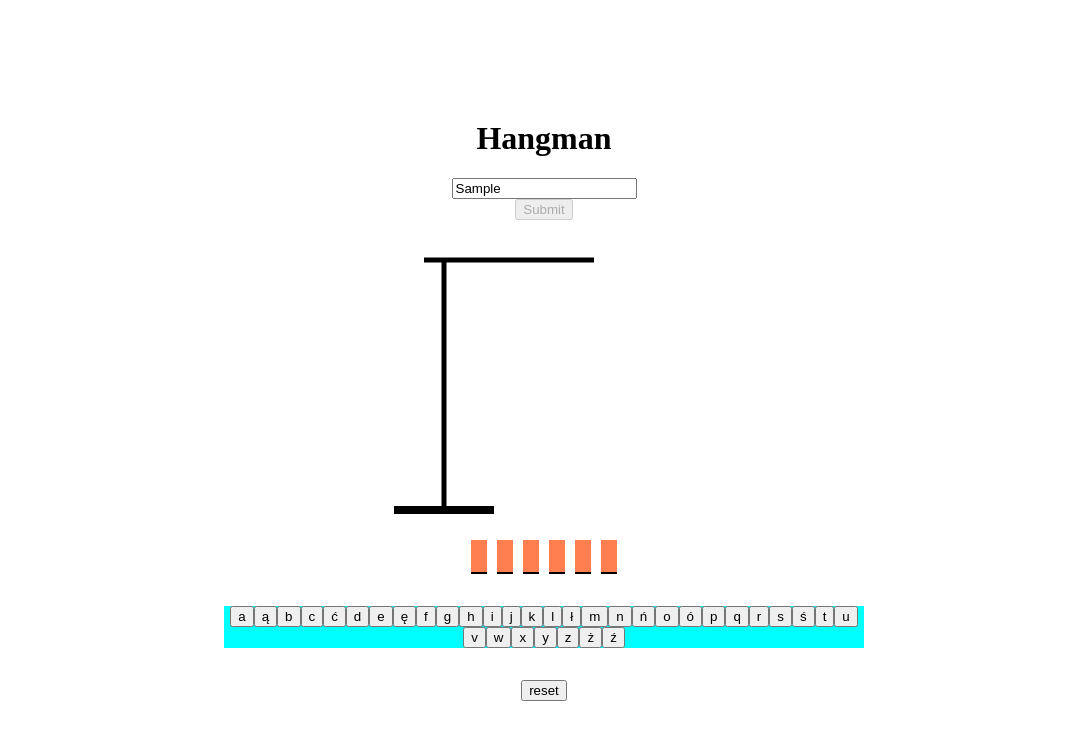
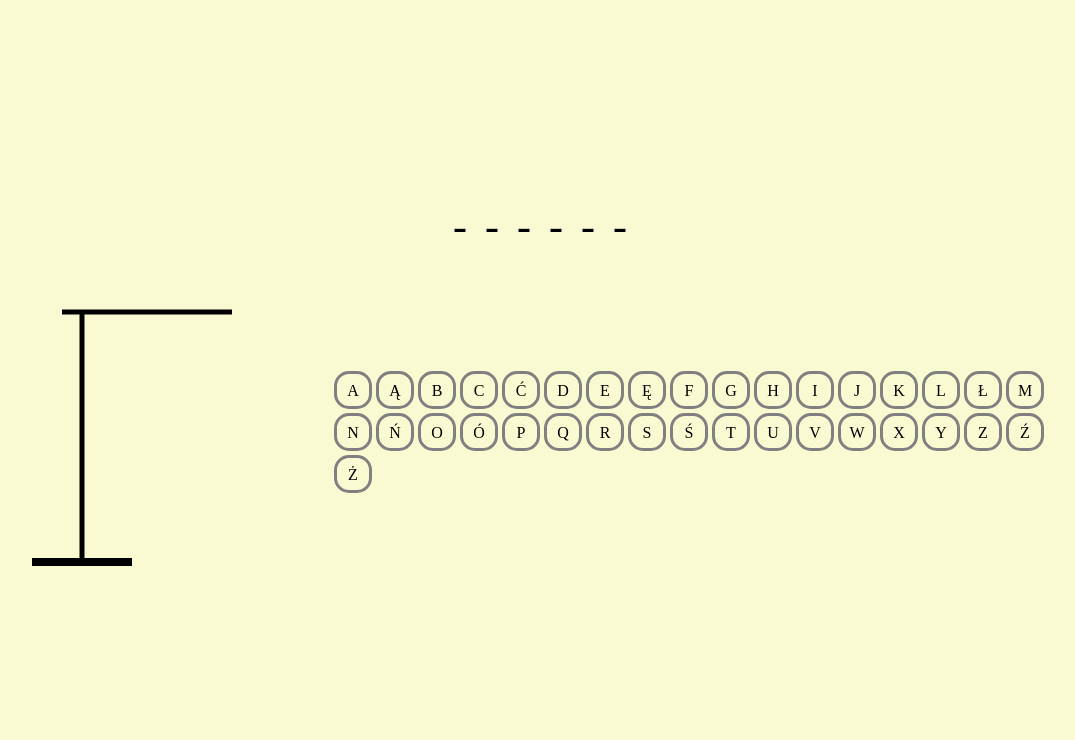
Before and after one commit to bug-end/hangman-game, a plain HTML site: page index.html in a window 1280 px wide. Both pictures are taken after typing "Sample" into the empty fields and a click on the input "Submit". Shown: the whole page, without its empty margins (96-1171 px from the left). Drawn offline with Linux system fonts and the light colour scheme.

Commit message:
change of concept a fundamental change in the concept of functionality

```diff
--- a/index.html
+++ b/index.html
@@ -10,69 +10,28 @@
 <body>
 	<div class="container">
 
-		<h1>Hangman</h1>
-
+		<div id="input_box">
 			<input type="text" id="word" name="word" placeholder="type in your word">
 			<input type="submit" id="submit_button" value="Submit">
-
+		</div>
+		<div id="answer_box"></div>
+		<div class="row">
 			<div class="gallows">
 				<svg height="300" width="300">
 	  				<line class="base" x1="0" y1="290" x2="100" y2="290" stroke="#000" stroke-width="8" />
 	  				<line class="vertical_rod" x1="50" y1="40" x2="50" y2="290" stroke="#000" stroke-width="5" />
 	  				<line class="horizontal_rod" x1="30" y1="40" x2="200" y2="40" stroke="#000" stroke-width="5" />
-  				<circle data-type="svg_element" class="head display_off" cx="170" cy="120" r="25" stroke="black" stroke-width="3" fill="none" />
-  				<line data-type="svg_element" class="core display_off" x1="170" y1="145" x2="170" y2="210" stroke="#000" stroke-width="3" />
-  				<line data-type="svg_element" class="leg_right display_off" x1="170" y1="210" x2="180" y2="265" stroke="#000" stroke-width="3" />
-  				<line data-type="svg_element" class="leg_left display_off" x1="170" y1="210" x2="160" y2="265" stroke="#000" stroke-width="3" />
-  				<line data-type="svg_element" class="arm_right display_off" x1="170" y1="160" x2="185" y2="215" stroke="#000" stroke-width="3" />
-  				<line data-type="svg_element" class="arm_left display_off" x1="170" y1="160" x2="155" y2="215" stroke="#000" stroke-width="3" />
-  				<line data-type="svg_element" class="rope display_off" x1="170" y1="40" x2="170" y2="95" stroke="#000" stroke-width="3" />
+	  				<circle data-type="svg_element" class="head display" cx="170" cy="120" r="25" stroke="black" stroke-width="3" fill="none" />
+	  				<line data-type="svg_element" class="core display" x1="170" y1="145" x2="170" y2="210" stroke="#000" stroke-width="3" />
+	  				<line data-type="svg_element" class="leg_right display" x1="170" y1="210" x2="180" y2="265" stroke="#000" stroke-width="3" />
+	  				<line data-type="svg_element" class="leg_left display" x1="170" y1="210" x2="160" y2="265" stroke="#000" stroke-width="3" />
+	  				<line data-type="svg_element" class="arm_right display" x1="170" y1="160" x2="185" y2="215" stroke="#000" stroke-width="3" />
+	  				<line data-type="svg_element" class="arm_left display" x1="170" y1="160" x2="155" y2="215" stroke="#000" stroke-width="3" />
+	  				<line data-type="svg_element" class="rope display" x1="170" y1="40" x2="170" y2="95" stroke="#000" stroke-width="3" />
 				</svg>
 			</div>
-
-		<div class="answer_box">
-
+			<div id="letter_box"></div>
 		</div>
-
-		<div class="letters">
-			<button class="letters__item">a</button>
-			<button class="letters__item">ą</button>
-			<button class="letters__item">b</button>
-			<button class="letters__item">c</button>
-			<button class="letters__item">ć</button>
-			<button class="letters__item">d</button>
-			<button class="letters__item">e</button>
-			<button class="letters__item">ę</button>
-			<button class="letters__item">f</button>
-			<button class="letters__item">g</button>
-			<button class="letters__item">h</button>
-			<button class="letters__item">i</button>
-			<button class="letters__item">j</button>
-			<button class="letters__item">k</button>
-			<button class="letters__item">l</button>
-			<button class="letters__item">ł</button>
-			<button class="letters__item">m</button>
-			<button class="letters__item">n</button>
-			<button class="letters__item">ń</button>
-			<button class="letters__item">o</button>
-			<button class="letters__item">ó</button>
-			<button class="letters__item">p</button>
-			<button class="letters__item">q</button>
-			<button class="letters__item">r</button>
-			<button class="letters__item">s</button>
-			<button class="letters__item">ś</button>
-			<button class="letters__item">t</button>
-			<button class="letters__item">u</button>
-			<button class="letters__item">v</button>
-			<button class="letters__item">w</button>
-			<button class="letters__item">x</button>
-			<button class="letters__item">y</button>
-			<button class="letters__item">z</button>
-			<button class="letters__item">ż</button>
-			<button class="letters__item">ź</button>
-		</div>
-
-		<button class="reset_button">reset</button>
 
 	</div>
 
--- a/script.js
+++ b/script.js
@@ -1,45 +1,90 @@
 const input = document.getElementById('word');
 const submit = document.getElementById('submit_button');
 const gallows = document.querySelector('.gallows');
-const answer = document.querySelector('.answer_box');
-const letters = document.querySelector('.letters');
 const reset = document.querySelector('.reset_button');
+const inputBox = document.getElementById('input_box');
+let mistakes = 0;
+let puzzle; // zmienna globalna z wartością przypisywaną po kliknięciu w przycisk submit
+let blanks = '';
+const alphabet = 'AĄBCĆDEĘFGHIJKLŁMNŃOÓPQRSŚTUVWXYZŹŻ';
+const letter = alphabet.split('');
 
 submit.addEventListener('click', function() {
-	this.disabled = true;
-	let puzzle = input.value;
-	let arrayOfLetters = puzzle.split('');
+	puzzle = input.value;
+	puzzle = puzzle.toUpperCase();
+	console.log(puzzle);
+	for (let i = 0; i < puzzle.length; i++) {
+		if (puzzle.charAt(i)==' ') {
+			blanks = blanks + ' ';
+		} else {
+			blanks = blanks + '-';
+		}
+	};
+	submit.disabled = true;
+	inputBox.style.display = 'none';
+	blanksGenerator()
+})
 
-	// funkcja stwarzająca miejsca na litery
-	function createLetterSpace() {
-		for (let i=0; i < puzzle.length; i++) {
-			let createSpan = document.createElement('span');
-			createSpan.className = 'letter_block';
-			document.querySelector('.answer_box').appendChild(createSpan);
+function blanksGenerator() {
+	document.getElementById('answer_box').innerHTML = blanks;
+};
+
+window.onload = lettersGenerator;
+
+// funkcja generująca klawiaturę
+function lettersGenerator() {
+	let letterbox = '';
+	for (let i = 0; i < letter.length; i++) {
+		let element = 'l' + i;
+		letterbox = letterbox + '<div class="letter" onclick="checkLetter(' + i + ')" id="' + element + '" >' +	letter[i] + '</div>';
+		}
+	document.getElementById('letter_box').innerHTML = letterbox;
+};
+
+// utworzenie metody changeBlank zmieniającej znak pod wskazaną pozycją w stringu
+String.prototype.changeBlank = function(position, sign) {
+	if (position > this.length - 1) {
+		return this.toString();
+	} else {
+		return this.substr(0, position) + sign + this.substr(position + 1);
+	}
+};
+
+function checkLetter(nr) {
+	let correct = false;
+
+	for (let i = 0; i < puzzle.length; i++) {
+		if (puzzle.charAt(i) == letter[nr]) {
+			blanks = blanks.changeBlank(i, letter[nr]);
+			correct = true;
 		}
 	}
-	createLetterSpace()
 
-	letters.addEventListener('click', event => {
-		if (!event.target.closest('button')) return // zapobiega wyświetlaniu wszystkich liter po kliknięciu w div letter
-		event.target.disabled = true;
-		const letter = event.target.textContent;
-		let svgElement = document.querySelector('.display_off');
+	if (correct == true) {
+		let element = 'l' + nr;
+		let elem2 = document.getElementById(element);
+		elem2.classList.add('green');
+		blanksGenerator();
+	} else {
+		let element = 'l' + nr;
+		let elem2 = document.getElementById(element);
+		elem2.classList.add('red');
+		elem2.setAttribute('onclick', ';');
 
-		for (let i=0; i < arrayOfLetters.length; i++) {
-			if (arrayOfLetters[i] === letter) {
-				const spanElement = answer.querySelector('.letter_block');
-				spanElement.innerHTML = letter;
-				return console.log(true, letter);
-			}
-		};
+		// zła litera
+		mistakes++;
+		let svgElement = gallows.querySelector('.display');
+		svgElement.classList.remove('display');
+	}
 
-		for (let i=0; i < arrayOfLetters.length; i++) {
-			if (arrayOfLetters[i] !== letter && svgElement !== null) {
-				svgElement.classList.remove('display_off');
-			} return
-		};
+	// wygrana
+	if (puzzle == blanks) {
+		document.getElementById('letter_box').innerHTML = 'Brawo! Odgadłeś hasło' + '<br><br><span class="reset" onclick="location.reload()">ZAGRAJ JESZCZE RAZ</span>';
+	}
 
-	})
+	// przegrana
+	if (mistakes >= 7) {
+		document.getElementById('letter_box').innerHTML = 'Niestesty' + '<br><br><span class="reset" onclick="location.reload()">SPRÓBUJ JESZCZE RAZ</span>';
+	}
 
-});
+};
--- a/style.css
+++ b/style.css
@@ -2,51 +2,73 @@ body {
 	display: flex;
 	justify-content: center;
 	align-items: center;
-	height: 100vh;
 	margin: 0;
+	background-color: lightgoldenrodyellow;
 }
 
 .container {
 	display: flex;
 	flex-direction: column;
 	align-items: center;
-	width: 60vw;
+	justify-content: center;
+	width: 80vw;
+	min-height: 100vh;
+}
+
+#input_box {
+	background-color: lightblue;
+	position: absolute;
+	display: flex;
+	align-items: center;
+	justify-content: center;
+	height: 300px;
+	width: 300px;
+}
+
+#answer_box {
+	/*display: flex;
+	justify-content: center;*/
+	margin-bottom: 2rem;
+	font-size: 2.5rem;
+	height: 2rem;
+	letter-spacing: 0.5rem;
+	font-family: 'Courier New', monospace;
+}
+
+#letter_box {
+	display: flex;
+	flex-wrap: wrap;
+	/*align-items: center;*/
+	align-content: center;
+}
+
+.row {
+	display: flex;
 }
 
 .gallows {
 	margin-bottom: 1rem;
 }
 
-.answer_box {
-	display: flex;
-	justify-content: center;
+.display {
+	display: none;
 }
 
-.letter_block {
-	display: flex;
-	justify-content: center;
-	align-items: flex-end;
-	background-color: coral;
-	margin-left: 5px;
-	margin-right: 5px;
-	height: 2rem;
-	min-width: 1rem;
-	border-bottom: 2px solid #000;
+.letter {
+	width: 1rem;
+	height: 1rem;
+	text-align: center;
+	padding: 0.5rem;
+	margin: 2px;
+	border: 3px solid gray;
+	cursor: pointer;
+	border-radius: 15px;
 }
 
-.letters {
-	display: flex;
-	flex-wrap: wrap;
-	justify-content: center;
-	max-width: 50vw;
-	margin: 2rem 0;
-	background-color: aqua;
+.green {
+	background-color: green;
 }
 
-/*[data-type="svg_element"] {
-	display: none;
-}*/
-
-.display_off {
-	display: none;
+.red {
+	background-color: red;
 }
```
Lines whose indentation alone changed are shown as unchanged.
